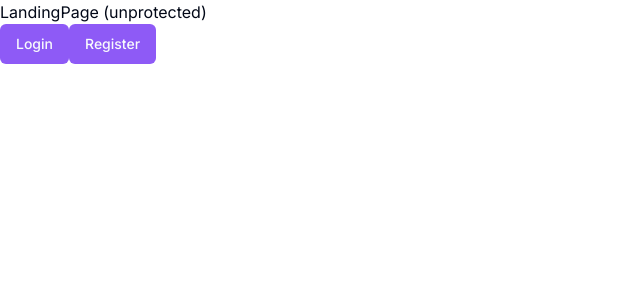
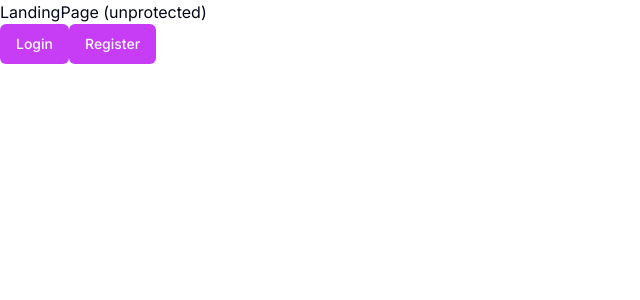
Before and after one commit to Anish-Karthik/Genius, a Next.js app: page / in a window 1280 px wide. Shown: the top 300 px of the page, without its empty margins (0-640 px from the left). Built offline with nearby package versions, Linux system fonts and the light colour scheme.

Commit message:
implemented crisp for customer care

```diff
--- a/app/globals.css
+++ b/app/globals.css
@@ -17,7 +17,7 @@ html, body, :root {
     --popover: 0 0% 100%;
     --popover-foreground: 222.2 84% 4.9%;
 
-    --primary: 260 90% 66%;
+    --primary: 285 90% 60%;
     --primary-foreground: 210 40% 98%;
 
     --secondary: 210 40% 96.1%;
--- a/app/layout.tsx
+++ b/app/layout.tsx
@@ -4,6 +4,7 @@ import { Inter } from 'next/font/google'
 import { ClerkProvider } from '@clerk/nextjs'
 import { ModalProvider } from '@/components/ModalProvider'
 import { ToasterProvider } from '@/components/ToasterProvider'
+import { CrispProvider } from '@/components/CrispProvider'
 
 const inter = Inter({ subsets: ['latin'] })
 
@@ -23,6 +24,7 @@ export default function RootLayout({
         <head>
           <link rel="icon" href="/images/logo.png" />
         </head>
+        <CrispProvider />
         <body className={inter.className}>
           <ModalProvider />
           <ToasterProvider />
--- /dev/null
+++ b/components/CrispChat.tsx
@@ -0,0 +1,12 @@
+"use client"
+
+import { useEffect } from 'react'
+import { Crisp } from 'crisp-sdk-web'
+
+export const CrispChat = () => {
+  useEffect(() => {
+    Crisp.configure("decef658-c87b-4de9-b547-aeef04398849");
+  }, []);
+
+  return null;
+}
--- /dev/null
+++ b/components/CrispProvider.tsx
@@ -0,0 +1,6 @@
+"use client"
+import { CrispChat } from "./CrispChat"
+
+export const CrispProvider = () => {
+  return <CrispChat />
+}
--- a/package.json
+++ b/package.json
@@ -25,6 +25,7 @@
     "axios": "^1.4.0",
     "class-variance-authority": "^0.7.0",
     "clsx": "^2.0.0",
+    "crisp-sdk-web": "^1.0.21",
     "eslint": "8.47.0",
     "eslint-config-next": "13.4.13",
     "lucide-react": "^0.263.0",
```
Also changed, not shown: 1 other file (tests, documents, lock files or other folders).
